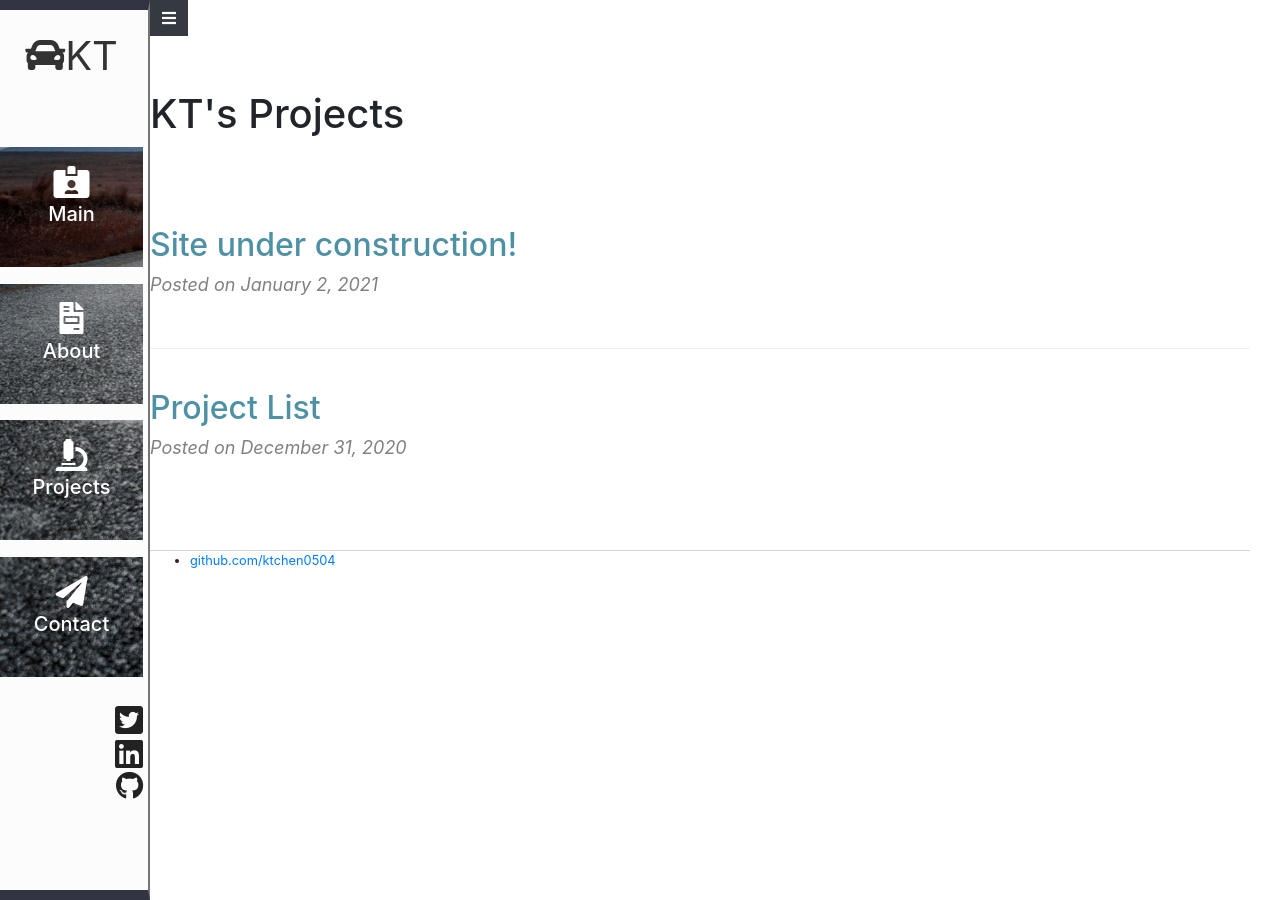
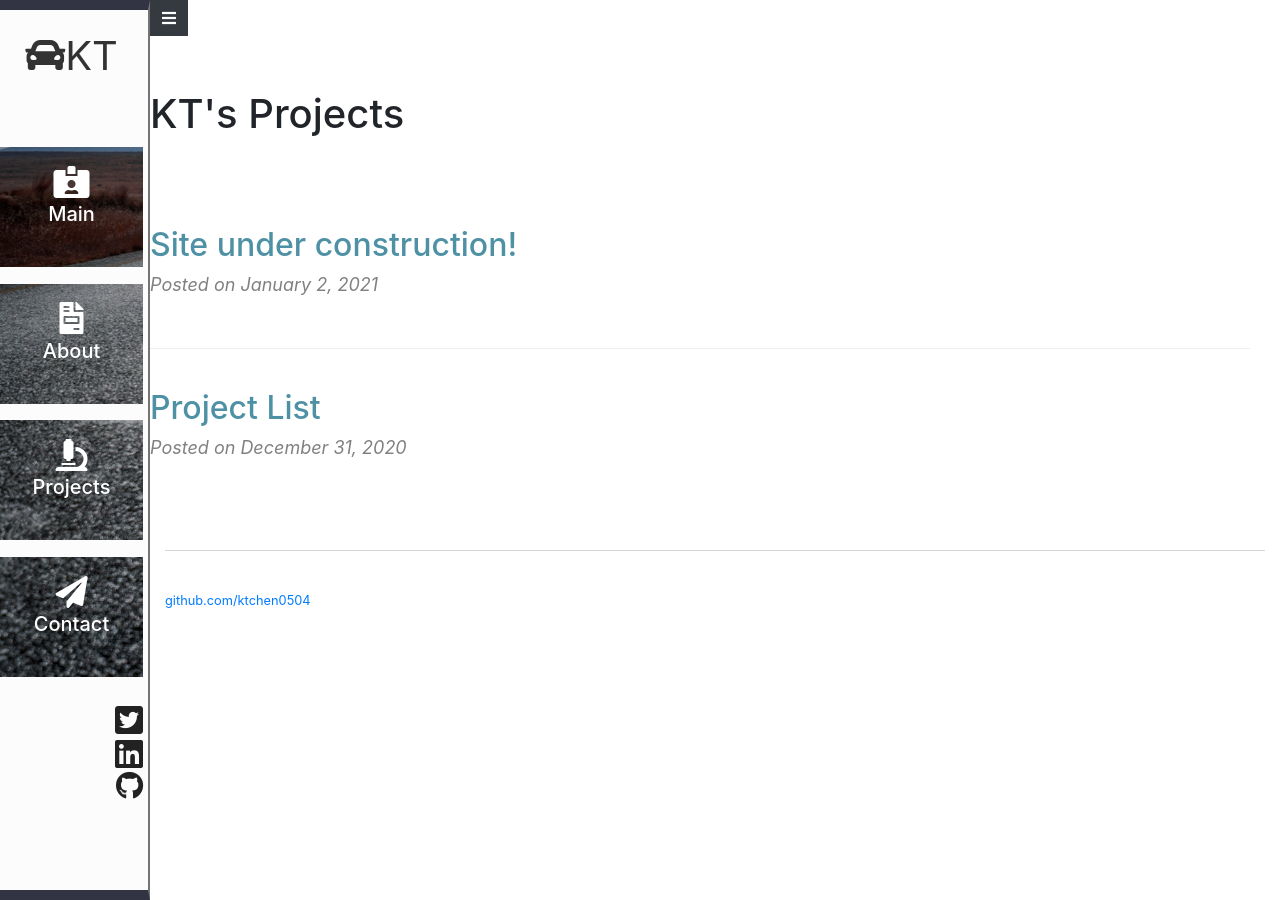
Before and after one commit to ktchen0504/ktchen0504.github.io, a Jekyll site: the page built from blog/index.html, in a window 1280 px wide. Built offline with Jekyll 4.4.1, drawn with Linux system fonts in a browser that asks for light colours; nearby versions of some CDN libraries.

Commit message:
padding and border of footer

```diff
--- a/css/blog.css
+++ b/css/blog.css
@@ -46,12 +46,12 @@
   color: #333;
 }
 .posts ul {
-  font-size: 1.25em;
+  /*font-size: 1.25em;*/
   line-height: 1.4em;
   color: #333;
 }
 .posts>.post>p {
-  font-size: 1.25em;
+  /*font-size: 1.25em;*/
 }
 .posts>.post>ul {
   font-size: 1.25em;
@@ -64,5 +64,10 @@
   border-top: 1px solid #d5d5d5;
   font-size: .8em;
   max-width: 1100px;
+  margin:auto;
+  padding:40px 0;
+}
+.blog-footer ul {
   list-style-type: none;
+  padding-left: 0;
 }
```
